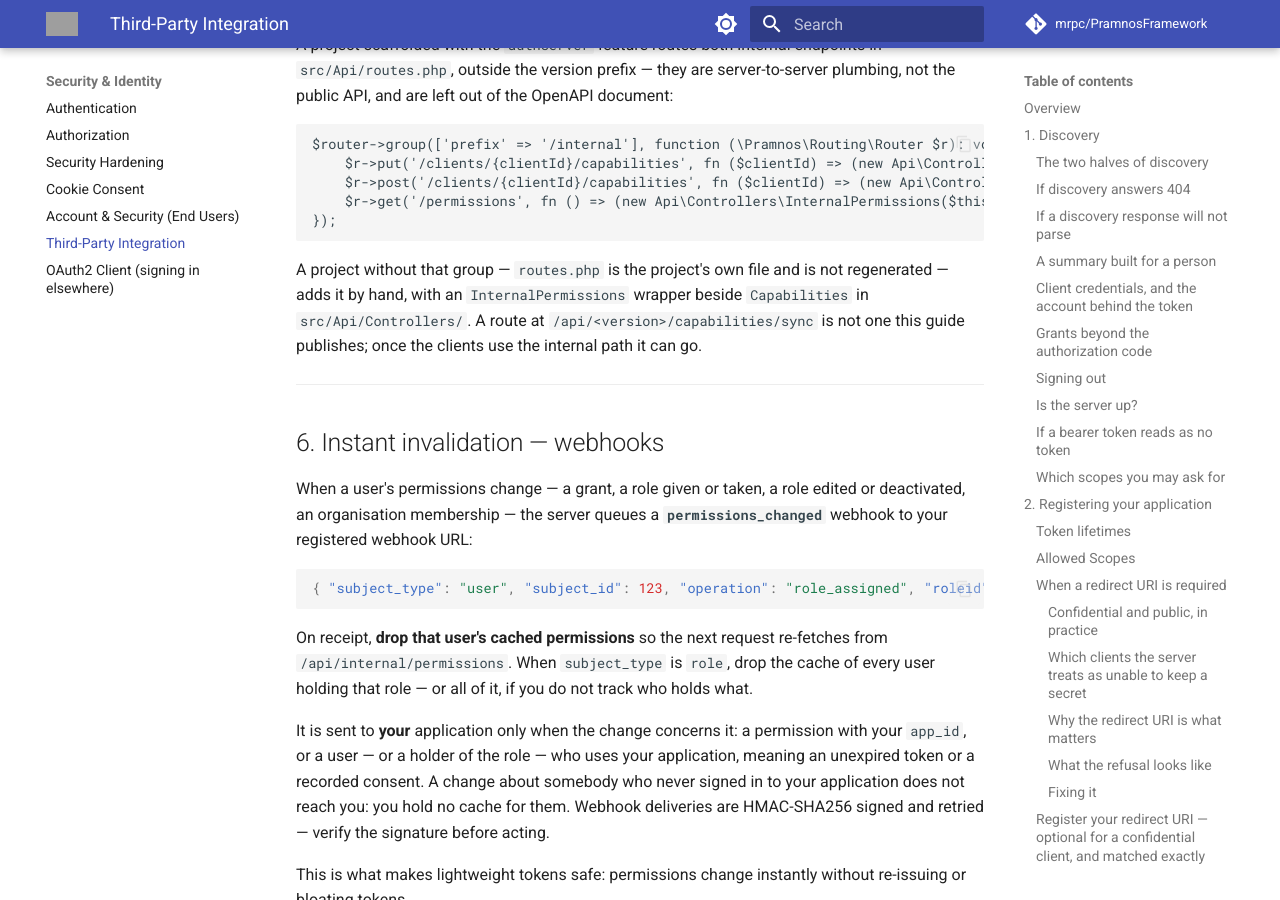
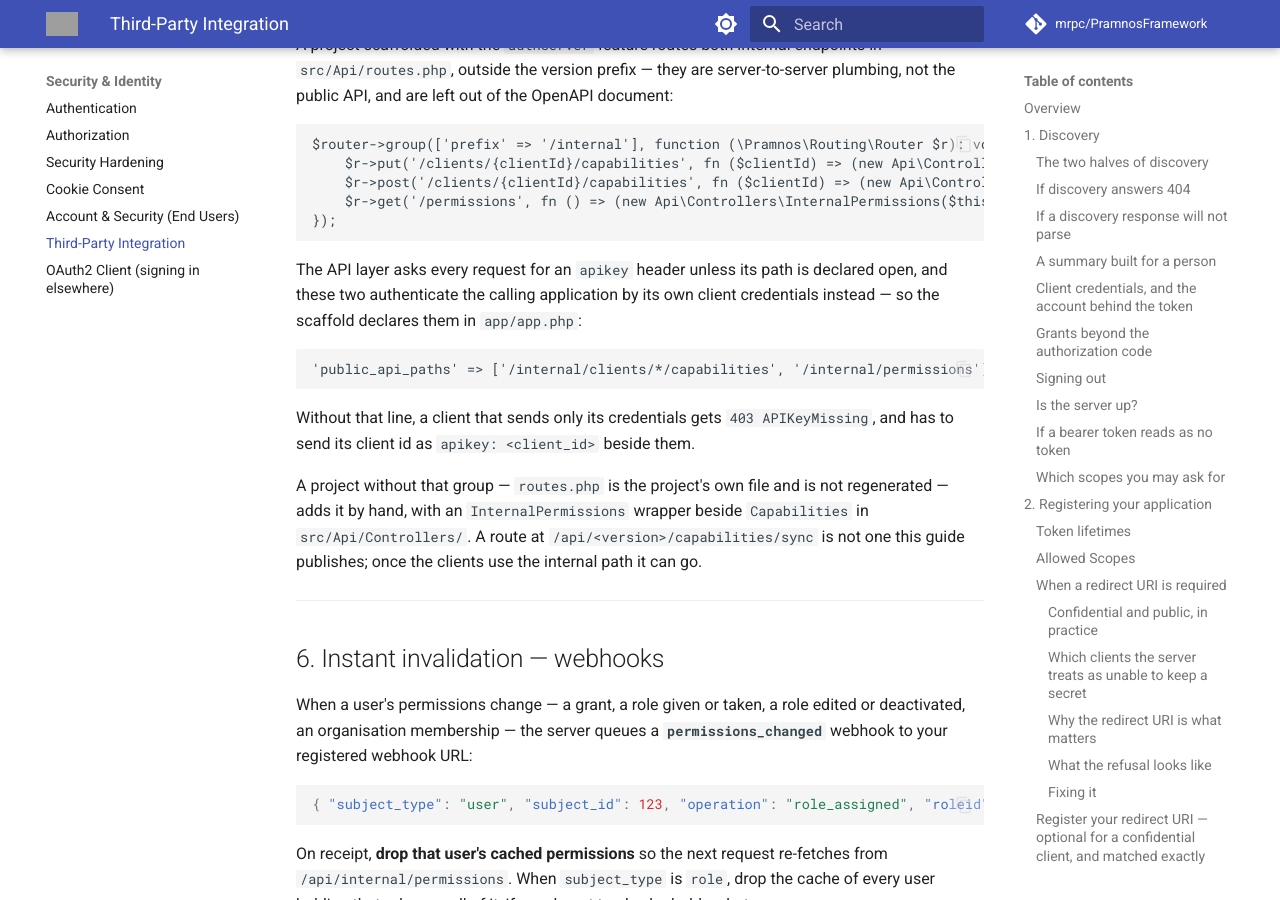
Before and after one commit to mrpc/PramnosFramework, an MkDocs documentation site: the page built from docs/Pramnos_AuthServer_Integration_Guide.md, in a window 1280 px wide and 900 px high, scrolled down 24983 px. Built offline with MkDocs 1.6.1 and Material for MkDocs 9.7.7, drawn with Linux system fonts in a browser that asks for light colours; comment, search, counter and statistics services are not loaded; grey boxes are pictures that could not be loaded.

Commit message:
fix(console): init opens the internal endpoints to client credentials
The API layer asks every request for an apikey header unless its path is declared open, so a
client calling /api/internal/clients/{id}/capabilities or /api/internal/permissions with only its
client credentials, as the integration guide publishes, got 403 APIKeyMissing. A project
scaffolded with authserver declares the two paths in public_api_paths - those two exactly, not
/internal/*, so an application's own internal routes keep their key check. The guide says what
to do in a project without the line.

````diff
--- a/docs/Pramnos_AuthServer_Integration_Guide.md
+++ b/docs/Pramnos_AuthServer_Integration_Guide.md
@@ -1121,6 +1121,17 @@ $router->group(['prefix' => '/internal'], function (\Pramnos\Routing\Router $r):
 });
 ```
 
+The API layer asks every request for an `apikey` header unless its path is declared open, and
+these two authenticate the calling application by its own client credentials instead — so the
+scaffold declares them in `app/app.php`:
+
+```php
+'public_api_paths' => ['/internal/clients/*/capabilities', '/internal/permissions'],
+```
+
+Without that line, a client that sends only its credentials gets `403 APIKeyMissing`, and has
+to send its client id as `apikey: <client_id>` beside them.
+
 A project without that group — `routes.php` is the project's own file and is not regenerated —
 adds it by hand, with an `InternalPermissions` wrapper beside `Capabilities` in
 `src/Api/Controllers/`. A route at `/api/<version>/capabilities/sync` is not one this guide
````
Also changed, not shown: docs/version-history/posts/2026-10-09.md (+3 -0 lines), 2 other files.
